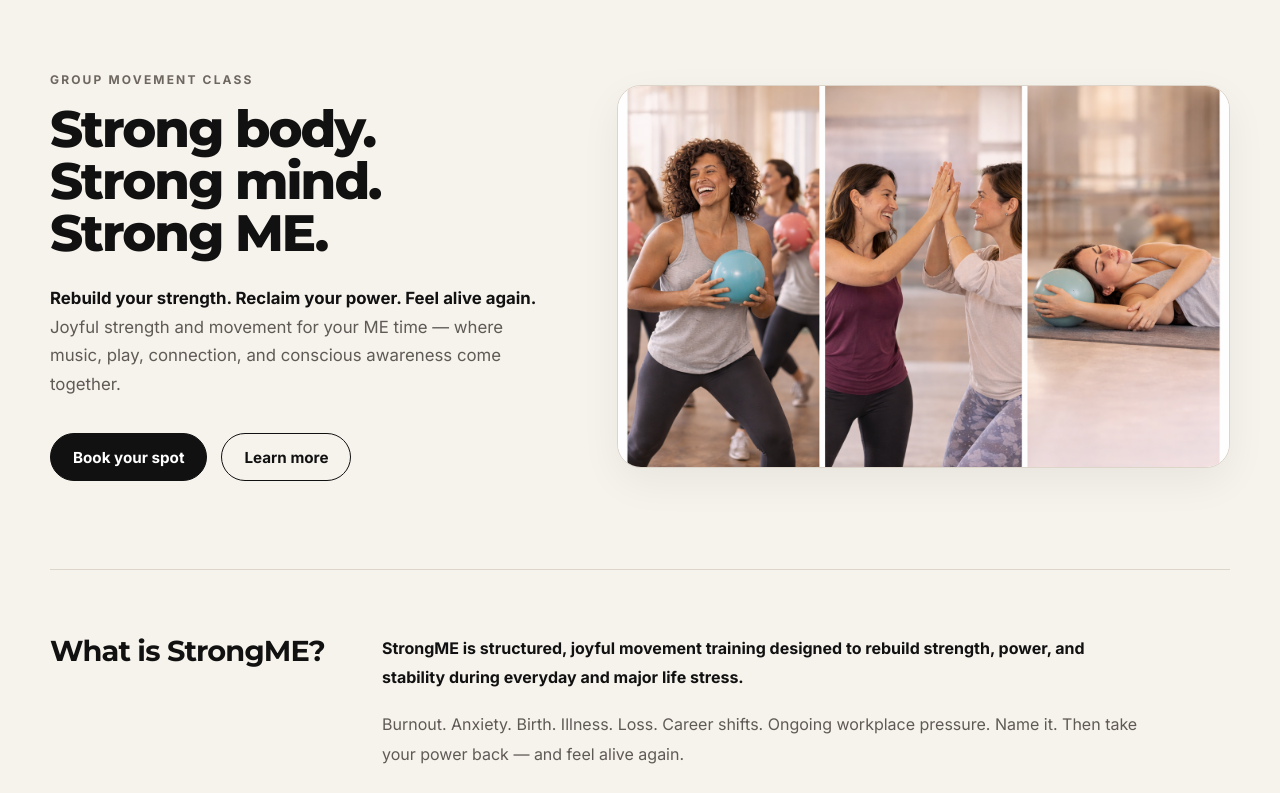
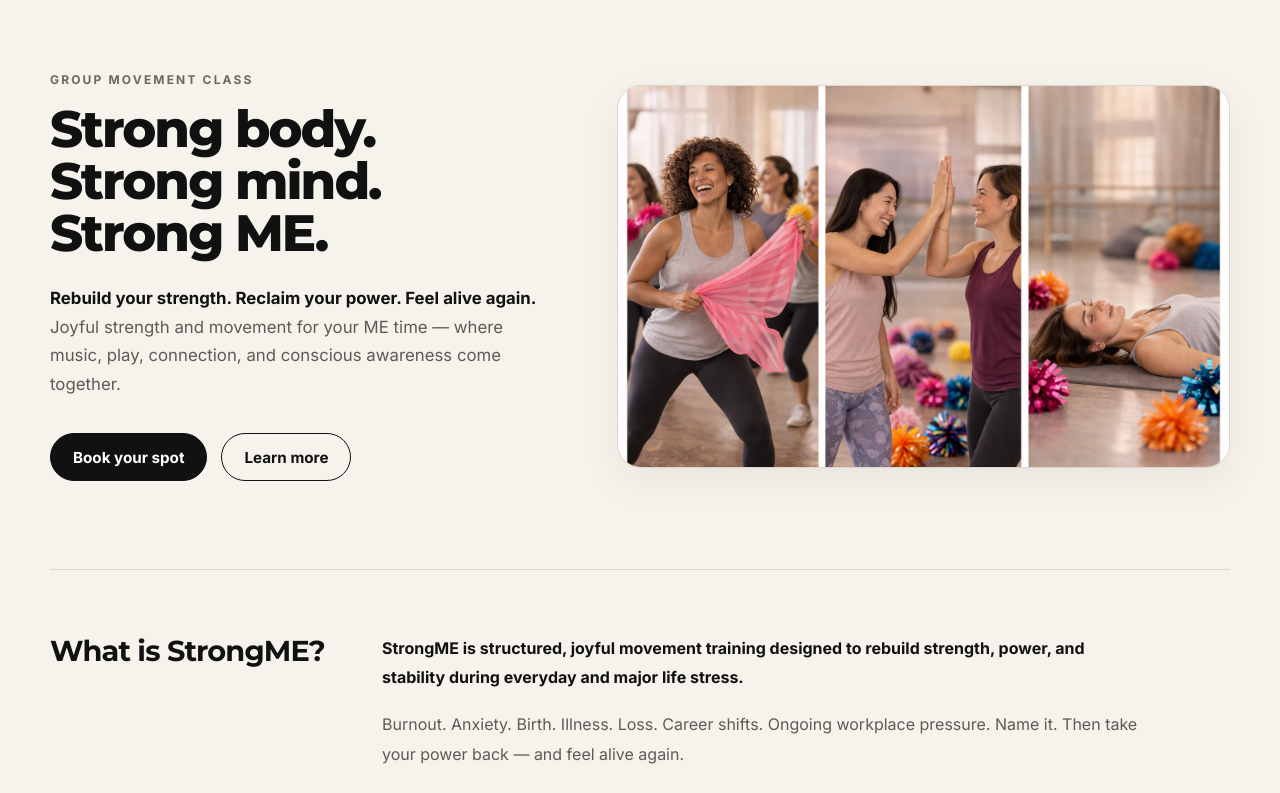
Before and after one commit to hotomski/strong_me, a Next.js app: page / in a window 1280 px wide. Shown: the top 793 px of the page. Built offline with nearby package versions, Linux system fonts and the light colour scheme.

Commit message:
Cache-busting

```diff
--- a/app/page.tsx
+++ b/app/page.tsx
@@ -38,7 +38,7 @@ export default function Home() {
           <div className="hero-media">
             <div className="hero-image-frame">
               <Image
-                src="/images/strongMEparts.png"
+                src="/images/strongME_New.png?v=2"
                 alt="StrongME movement, connection and healing"
                 fill
                 priority
```
